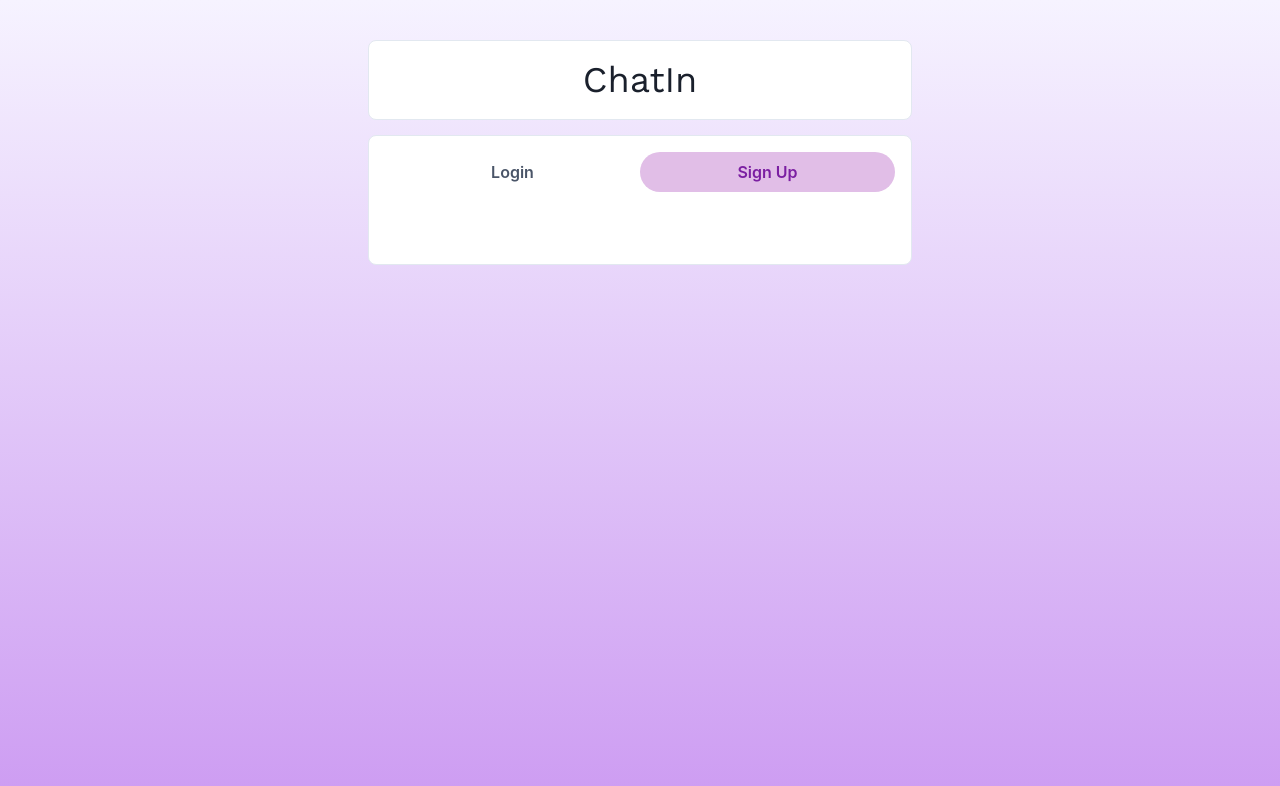
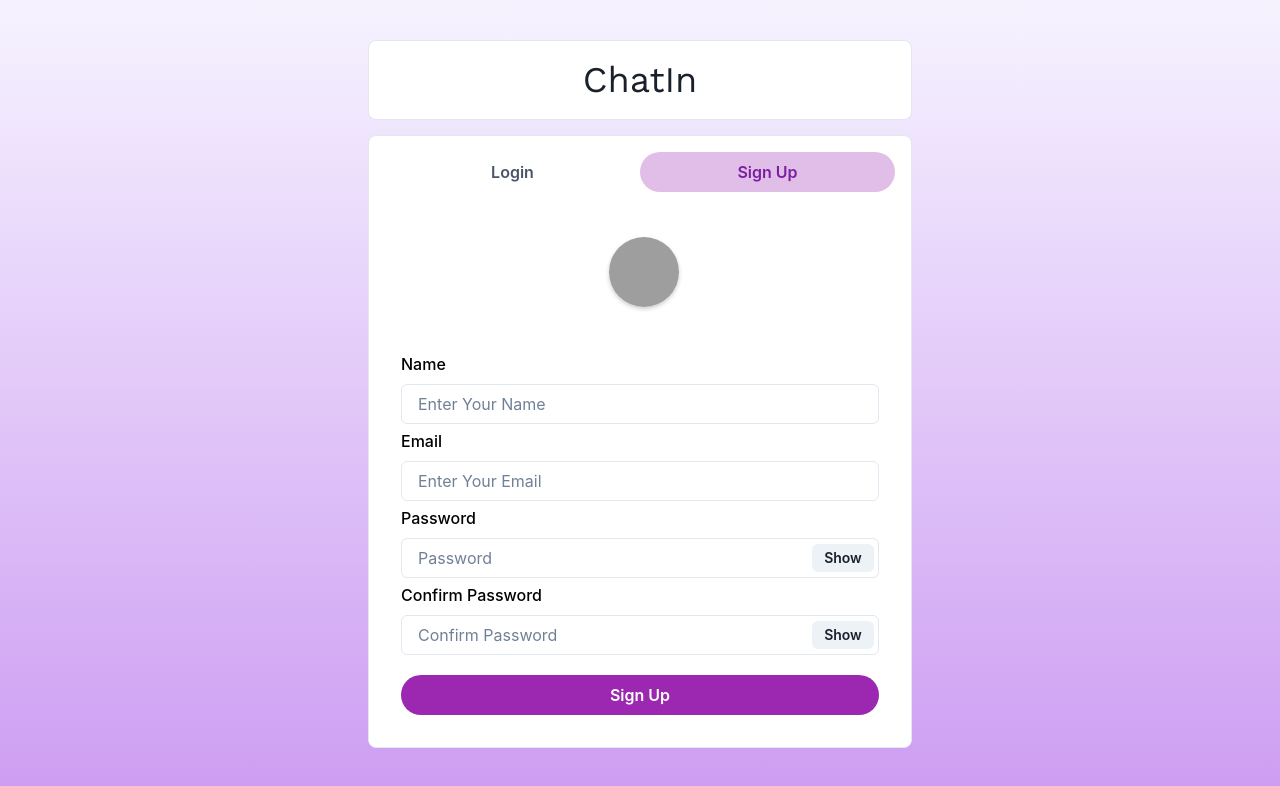
Before and after one commit to nikitajha-xxx/mern-chat-app, a React (Vite) app in the folder frontend/: page / in a window 1280 px wide. Both pictures are taken after a click on the tab "Sign Up". Shown: the top 786 px of the page. Built offline with nearby package versions, Linux system fonts and the light colour scheme; grey boxes are pictures that could not be loaded.

Commit message:
styling for login and sign up page

```diff
--- a/frontend/package.json
+++ b/frontend/package.json
@@ -10,6 +10,7 @@
     "preview": "vite preview"
   },
   "dependencies": {
+    "@chakra-ui/icons": "^2.1.1",
     "@chakra-ui/react": "^2.8.2",
     "@emotion/react": "^11.11.4",
     "@emotion/styled": "^11.11.0",
--- a/frontend/src/App.css
+++ b/frontend/src/App.css
@@ -13,3 +13,52 @@
   background-size: cover;
 
 }
+
+.personal-image {
+  text-align: center;
+  margin-top: 6%;
+  margin-bottom: -2%;
+  margin-left: 12%;
+}
+.personal-image input[type="file"] {
+  display: none;
+}
+.personal-figure {
+  position: relative;
+  width: 120px;
+  height: 120px;
+}
+.personal-avatar {
+  cursor: pointer;
+  width: 70px;
+  height: 70px;
+  box-sizing: border-box;
+  border-radius: 50%;
+  border: 0px solid transparent;
+  box-shadow: 0px 2px 4px 0px rgba(0, 0, 0, 0.2);
+  transition: all ease-in-out .3s;
+}
+.personal-avatar:hover {
+  box-shadow: 0px 2px 4px 0px rgba(0, 0, 0, 0.5);
+}
+.personal-figcaption {
+  cursor: pointer;
+  position: absolute;
+  top: 0px;
+  width: 70px;
+  height: 70px;
+  border-radius: 50%;
+  opacity: 0;
+  background-color: rgba(0, 0, 0, 0);
+  transition: all ease-in-out .3s;
+}
+.personal-figcaption:hover {
+  opacity: 1;
+  background-color: rgba(0, 0, 0, .5);
+}
+.personal-figcaption > img {
+  margin-top: 26.5px;
+  width: 20px;
+  height: 20px;
+  margin-left: 37%;
+}
--- a/frontend/src/components/Authentication/Login.jsx
+++ b/frontend/src/components/Authentication/Login.jsx
@@ -1,11 +1,70 @@
-import React from 'react'
+import React, { useState } from 'react'
+import {VStack} from '@chakra-ui/layout'
+import {FormControl, FormLabel} from '@chakra-ui/form-control'
+import {Input, InputGroup, InputRightElement} from '@chakra-ui/input'
+import {Button} from '@chakra-ui/button'
+import {ArrowForwardIcon} from '@chakra-ui/icons'
 
 const login = () => {
-  return (
-    <div>
-      Login
-    </div>
-  )
+	const [name, setName] = useState('')
+	const [email, setEmail] = useState('')
+	const [password, setPassword] = useState('')
+	const [show, setShow] = useState(false)
+
+	const handleClick = () => setShow(!show)
+	const submitHandler = ()=>{}
+
+	return (
+		<VStack spacing={'5px'} color={'black'}>
+			<FormControl id='email'>
+				<FormLabel>Email</FormLabel>
+				<Input
+					placeholder='Enter Your Email'
+					onChange={(e)=>setEmail(e.target.value)}
+					value={email}
+				/>
+			</FormControl>
+			<FormControl id='password'>
+				<FormLabel>Password</FormLabel>
+					<InputGroup>
+						<Input
+							type={show ? "text" : "password"}
+							placeholder='Password'
+							onChange={(e)=>setPassword(e.target.value)}
+							value={password}
+						/>
+						<InputRightElement width={'4.5rem'}>
+							<Button h="1.75rem" size="sm" onClick={handleClick}>
+								{show ? "Hide" : "Show"}
+							</Button>
+						</InputRightElement>
+					</InputGroup>
+			</FormControl>
+			<Button
+				colorScheme='brand'
+				width={"100%"}
+				borderRadius="full"
+				style={{marginTop:15}}
+				onClick={submitHandler}
+			>
+				Log In
+			</Button>
+			<Button
+				rightIcon={<ArrowForwardIcon />}
+				colorScheme='brand'
+				variant='outline'
+				width={"100%"}
+				borderRadius="full"
+				style={{marginTop:15}}
+				onClick={()=>{
+					setEmail("guest@example.com")
+					setPassword("123456")
+				}}
+			>
+				Get Guest User Credentials
+			</Button>
+		</VStack>
+	)
 }
 
 export default login
--- a/frontend/src/components/Authentication/Signup.jsx
+++ b/frontend/src/components/Authentication/Signup.jsx
@@ -1,11 +1,92 @@
-import React from 'react'
+import React, { useState } from 'react'
+import {VStack} from '@chakra-ui/layout'
+import {FormControl, FormLabel} from '@chakra-ui/form-control'
+import {Input, InputGroup, InputRightElement} from '@chakra-ui/input'
+import {Button} from '@chakra-ui/button'
 
 const Signup = () => {
-  return (
-    <div>
-      Signup
-    </div>
-  )
+	const [name, setName] = useState('')
+	const [email, setEmail] = useState('')
+	const [confirmpassword, setConfirmpassword] = useState()
+	const [password, setPassword] = useState('')
+	const [pic, setPic] = useState()
+	const [show, setShow] = useState(false)
+
+	const handleClick = () => setShow(!show)
+	const postDetails = (pics) => {
+
+	}
+	const submitHandler = ()=>{}
+
+	return (
+		<VStack spacing={'5px'} color={'black'}>
+			<div className="personal-image">
+				<label className="label">
+					<input type="file" onChange={(e)=>postDetails(e.target.files[0])}/>
+					<figure className="personal-figure">
+					<img src="https://icon-library.com/images/anonymous-avatar-icon/anonymous-avatar-icon-25.jpg" className="personal-avatar" alt="avatar" />
+					<figcaption className="personal-figcaption">
+						<img src="https://raw.githubusercontent.com/ThiagoLuizNunes/angular-boilerplate/master/src/assets/imgs/camera-white.png" />
+					</figcaption>
+					</figure>
+				</label>
+			</div>
+
+			<FormControl id='first-name' >
+				<FormLabel>Name</FormLabel>
+				<Input
+					placeholder='Enter Your Name'
+					onChange={(e)=>setName(e.target.value)}
+				/>
+			</FormControl>
+			<FormControl id='email' >
+				<FormLabel>Email</FormLabel>
+				<Input
+					placeholder='Enter Your Email'
+					onChange={(e)=>setEmail(e.target.value)}
+				/>
+			</FormControl>
+			<FormControl id='password' >
+				<FormLabel>Password</FormLabel>
+					<InputGroup>
+						<Input
+							type={show ? "text" : "password"}
+							placeholder='Password'
+							onChange={(e)=>setPassword(e.target.value)}
+						/>
+						<InputRightElement width={'4.5rem'}>
+							<Button h="1.75rem" size="sm" onClick={handleClick}>
+								{show ? "Hide" : "Show"}
+							</Button>
+						</InputRightElement>
+					</InputGroup>
+			</FormControl>
+			<FormControl id='confirm_password' >
+				<FormLabel>Confirm Password</FormLabel>
+					<InputGroup>
+						<Input
+							type={show ? "text" : "password"}
+							placeholder='Confirm Password'
+							onChange={(e)=>setConfirmpassword(e.target.value)}
+						/>
+						<InputRightElement width={'4.5rem'}>
+							<Button h="1.75rem" size="sm" onClick={handleClick}>
+								{show ? "Hide" : "Show"}
+							</Button>
+						</InputRightElement>
+					</InputGroup>
+			</FormControl>
+			<Button
+				colorScheme='brand'
+				width={"100%"}
+				borderRadius="full"
+				style={{marginTop:15}}
+				onClick={submitHandler}
+			>
+				Sign Up
+			</Button>
+		</VStack>
+	)
 }
 
 export default Signup
```
